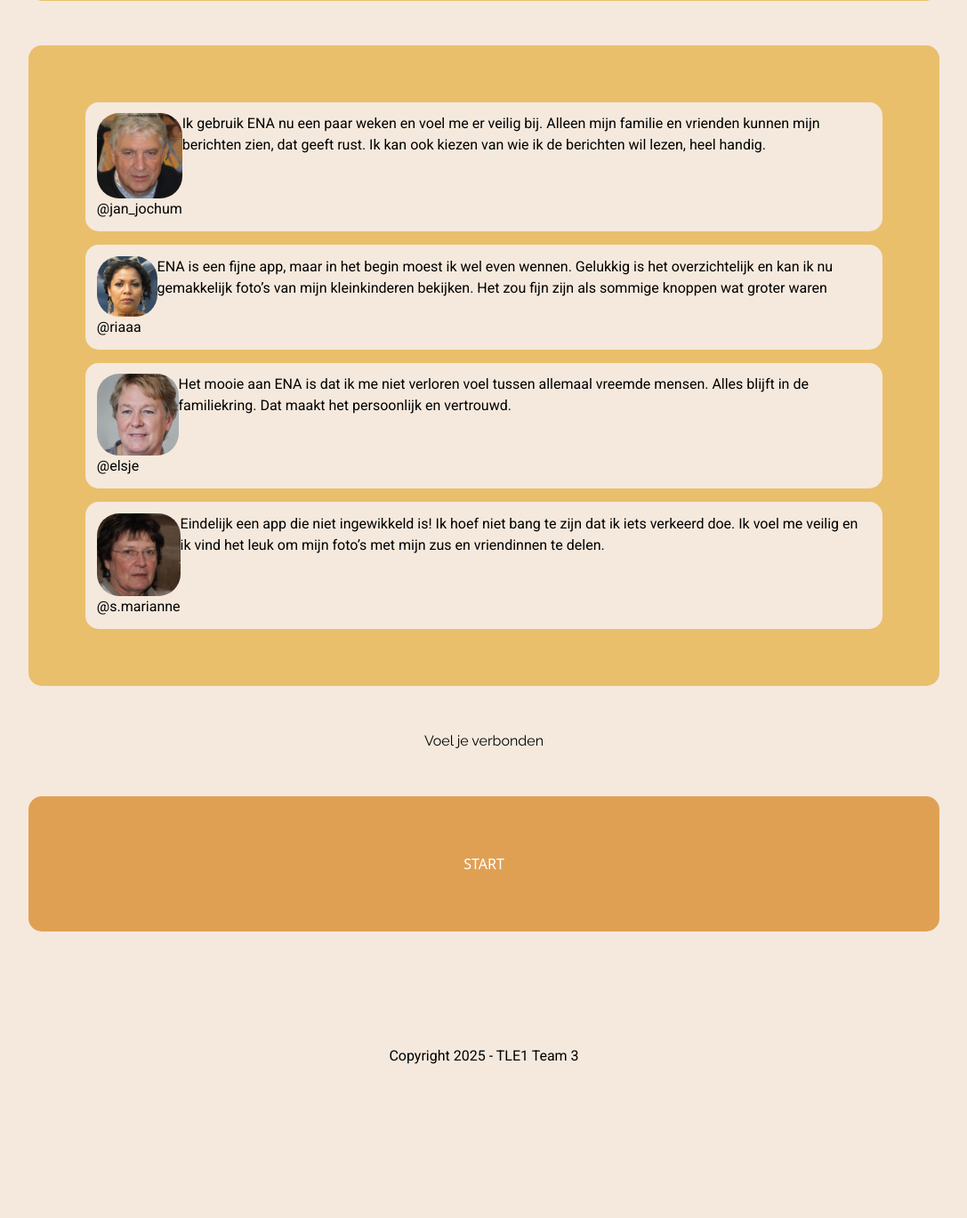
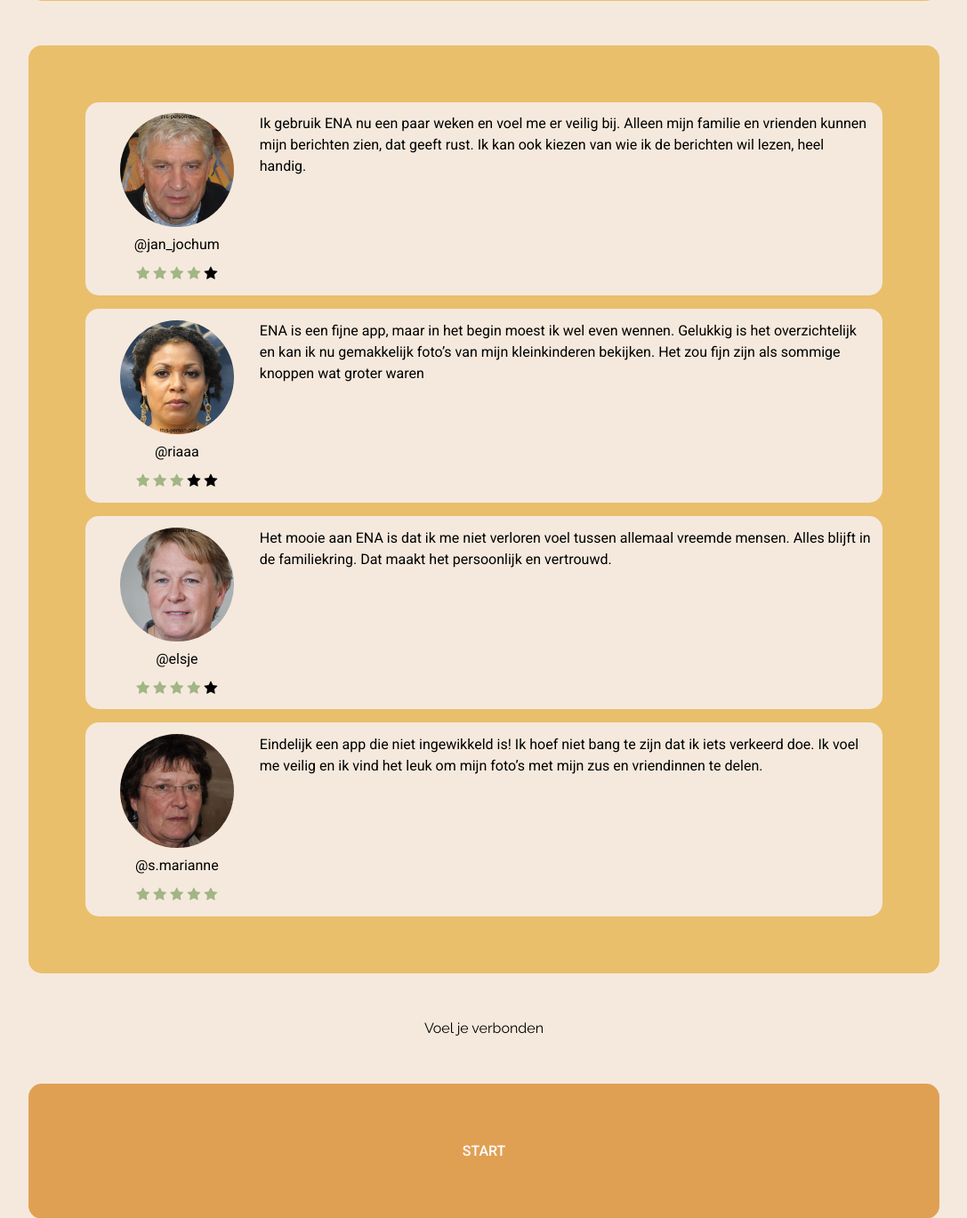
Before and after one commit to Konijnebeer/tle-1-vanilla, a PHP site: page /start2.html in a window 1280 px wide. Shown: the part 1358-2727 px from the top of the page at 89% size, without its empty margins (96-1183 px from the left). Before the commit the page ends 2554 px from the top, so only its background shows below. Run offline with PHP 8.4, Linux system fonts and the light colour scheme; style sheets or scripts are compiled from the project's sources.

Commit message:
start2 review css is aangepast, ziet er netter uit. Nu start aan het maken aan de css van de contacten pagina!

```diff
--- a/js/contacten.js
+++ b/js/contacten.js
@@ -16,7 +16,7 @@ function contactenSuccess(data) {
 
     data.forEach(contact => {
         const card = document.createElement('div');
-        card.className = 'contact-card bg-white rounded-lg shadow-md p-6 mb-4 flex flex-col items-start';
+        card.className = 'contact';
         card.innerHTML = `
             <h2 class="text-xl font-bold mb-2">${contact.username}</h2>
             <p class="mb-1"><span class="font-semibold">Email:</span> ${contact.email}</p>
--- a/start2.html
+++ b/start2.html
@@ -13,6 +13,7 @@
     <link rel="preconnect" href="https://fonts.gstatic.com" crossorigin>
     <link href="https://fonts.googleapis.com/css2?family=Audiowide&family=Raleway:ital,wght@0,100..900;1,100..900&family=Roboto:ital,wght@0,100..900;1,100..900&display=swap"
           rel="stylesheet">
+    <link rel="stylesheet" href="https://cdnjs.cloudflare.com/ajax/libs/font-awesome/4.7.0/css/font-awesome.min.css">
 
     <script type="text/javascript" src="js/hex-background.js"></script>
     <script type="module" src="js/start2.js" defer></script>
@@ -77,34 +78,62 @@
     </section>
     <section>
         <div class="review">
-            <div>
+            <div class="users">
                 <img src="icons/jan.jpg" alt="Jan">
                 <p>@jan_jochum</p>
+                <div>
+                    <span class="fa fa-star checked"></span>
+                    <span class="fa fa-star checked"></span>
+                    <span class="fa fa-star checked"></span>
+                    <span class="fa fa-star checked"></span>
+                    <span class="fa fa-star"></span>
+                </div>
             </div>
             <p>Ik gebruik ENA nu een paar weken en voel me er veilig bij. Alleen mijn familie en vrienden kunnen mijn
                 berichten zien, dat geeft rust. Ik kan ook kiezen van wie ik de berichten wil lezen, heel handig. </p>
         </div>
         <div class="review">
-            <div>
+            <div class="users">
                 <img src="icons/ria.jpg" alt="Ria">
                 <p>@riaaa</p>
+                <div>
+                    <span class="fa fa-star checked"></span>
+                    <span class="fa fa-star checked"></span>
+                    <span class="fa fa-star checked"></span>
+                    <span class="fa fa-star"></span>
+                    <span class="fa fa-star"></span>
+                </div>
             </div>
             <p>ENA is een fijne app, maar in het begin moest ik wel even wennen. Gelukkig is het overzichtelijk en kan
                 ik nu gemakkelijk foto’s van mijn kleinkinderen bekijken. Het zou fijn zijn als sommige knoppen wat
                 groter waren</p>
         </div>
         <div class="review">
-            <div>
+            <div class="users">
                 <img src="icons/els.jpg" alt="Els">
                 <p>@elsje</p>
+                <div>
+                    <span class="fa fa-star checked"></span>
+                    <span class="fa fa-star checked"></span>
+                    <span class="fa fa-star checked"></span>
+                    <span class="fa fa-star checked"></span>
+                    <span class="fa fa-star"></span>
+                </div>
             </div>
             <p>Het mooie aan ENA is dat ik me niet verloren voel tussen allemaal vreemde mensen. Alles blijft in de
                 familiekring. Dat maakt het persoonlijk en vertrouwd.</p>
         </div>
         <div class="review">
-            <div>
+            <div class="users">
                 <img src="icons/marianne.jpg" alt="Marianne">
                 <p>@s.marianne</p>
+                <div>
+                    <span class="fa fa-star checked"></span>
+                    <span class="fa fa-star checked"></span>
+                    <span class="fa fa-star checked"></span>
+                    <span class="fa fa-star checked"></span>
+                    <span class="fa fa-star checked"></span>
+                </div>
             </div>
             <p>Eindelijk een app die niet ingewikkeld is! Ik hoef niet bang te zijn dat ik iets verkeerd doe. Ik voel me
                 veilig en ik vind het leuk om mijn foto’s met mijn zus en vriendinnen te delen.</p>
--- a/styles/start2.css
+++ b/styles/start2.css
@@ -123,14 +123,36 @@ section {
     border-radius: 15px;
 
     display: flex;
+    gap: 3px;
+    align-items: flex-start;
+}
+
+.review .users {
+    flex: 0 0 180px; /* fixed width for consistency */
+    display: flex;
+    flex-direction: column;
+    align-items: center;
+    text-align: center; /* centers username + stars under image */
+    gap: 0.5rem;
+    align-self: center;
+}
+
+.checked {
+    color: var(--ena-green);
 }
 
 .review img {
     width: 10vw;
-    border-radius: 25px;
+    border-radius: 50%;
+    object-fit: cover;
+}
+
+.review p {
+    flex: 1;
 }
 
 .button {
+    font-family: "Roboto", sans-serif;
     background-color: var(--ena-yellow3);
     color: #FFFFFF;
     text-decoration: none;
```
Also changed, not shown: contacten.html (+19 -9 lines), styles/contacten.css (added, +61 -0 lines).
